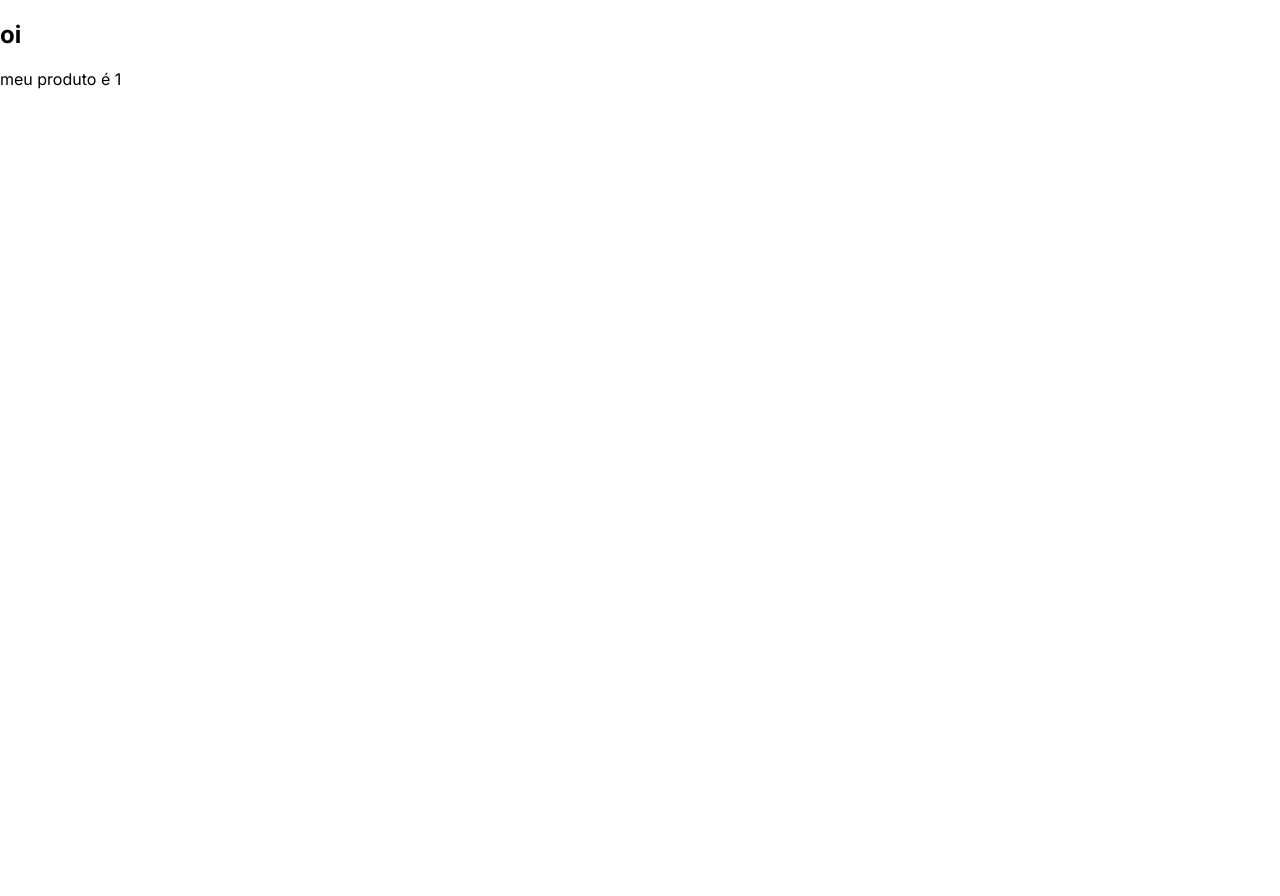
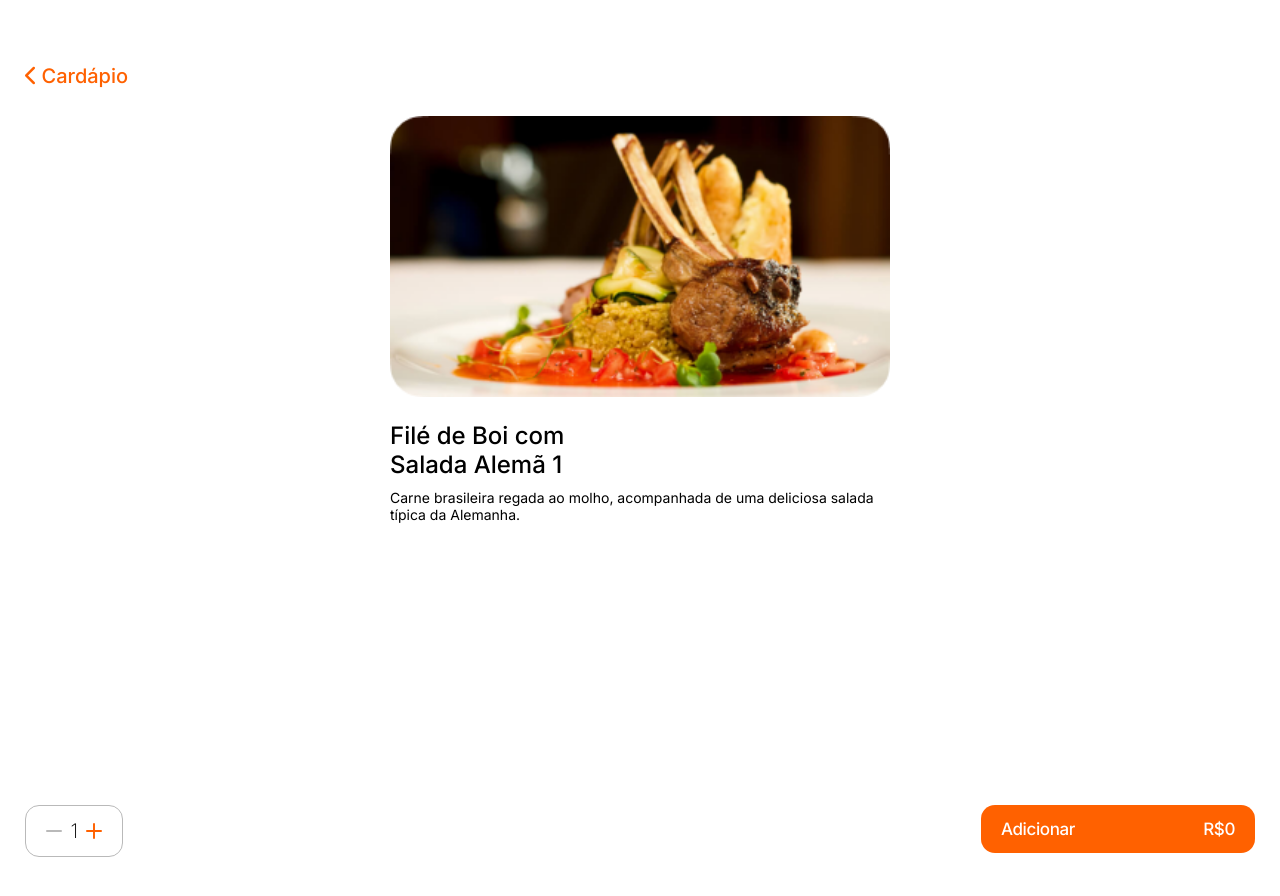
Before and after one commit to RenanTCastro/cardapio-digital-front, a React (Create React App) app: page /Product/1 in a window 1280 px wide. Shown: the top 896 px of the page. Before the commit the page ends 800 px from the top, so only its background shows below. Built offline with nearby package versions, Linux system fonts and the light colour scheme.

Commit message:
construindo lógica de incrementar o preço

```diff
--- a/src/Models/ProductModels.js
+++ b/src/Models/ProductModels.js
@@ -4,36 +4,36 @@ export const ProductsModels = [
     {
         Id: '1',
         Image: DemoProductItem,
-        Title: 'Filé de Boi com Salada Alemã',
+        Title: 'Filé de Boi com Salada Alemã 1',
         Description: 'Carne brasileira regada ao molho, acompanhada de uma deliciosa salada típica da Alemanha.',
-        Price: 'R$ 64,90'
+        Price: '64,90'
     },
     {
         Id: '2',
         Image: DemoProductItem,
-        Title: 'Filé de Boi com Salada Alemã',
+        Title: 'Filé de Boi com Salada Alemã 2',
         Description: 'Carne brasileira regada ao molho, acompanhada de uma deliciosa salada típica da Alemanha.',
-        Price: 'R$ 64,90'
+        Price: '64,90'
     },
     {
         Id: '3',
         Image: DemoProductItem,
-        Title: 'Filé de Boi com Salada Alemã',
+        Title: 'Filé de Boi com Salada Alemã 3',
         Description: 'Carne brasileira regada ao molho, acompanhada de uma deliciosa salada típica da Alemanha.',
-        Price: 'R$ 64,90'
+        Price: '64,90'
     },
     {
         Id: '4',
         Image: DemoProductItem,
         Title: 'Filé de Boi com Salada Alemã',
         Description: 'Carne brasileira regada ao molho, acompanhada de uma deliciosa salada típica da Alemanha.',
-        Price: 'R$ 64,90'
+        Price: '64,90'
     },
     {
         Id: '5',
         Image: DemoProductItem,
         Title: 'Filé de Boi com Salada Alemã',
         Description: 'Carne brasileira regada ao molho, acompanhada de uma deliciosa salada típica da Alemanha.',
-        Price: 'R$ 64,90'
+        Price: '64,90'
     }
 ]
--- /dev/null
+++ b/src/components/BackTitleCM/BackTitle.jsx
@@ -0,0 +1,14 @@
+import { BackText } from "./styles"
+import { Link } from "react-router-dom"
+
+function BackTitle({children, to}){
+    return(
+        <>
+            <BackText>
+                <Link to={to}><i class="fa-solid fa-chevron-left"></i>{children}</Link>
+            </BackText>
+        </>
+    )
+}
+
+export default BackTitle
--- /dev/null
+++ b/src/components/BackTitleCM/styles.js
@@ -0,0 +1,19 @@
+import styled from "styled-components"
+
+export const BackText = styled.h2`
+    a{
+        text-decoration: none;
+        color: #FF6100;
+    }
+    margin-top: 64px;
+    font-size: 20px;
+    font-style: normal;
+    font-weight: 500;
+    line-height: normal;
+    width: 100%;
+    margin-bottom: 28px;
+    i{
+        color: #FF6100;
+        margin-right: 4px;
+    }
+`
--- a/src/components/ProductCardCM/ProductCardCM.jsx
+++ b/src/components/ProductCardCM/ProductCardCM.jsx
@@ -14,7 +14,7 @@ function ProductCard(){
                             <MenuItemText>
                                 <Link to='#'><span>{e.Title}</span>
                                 <p className="description">{e.Description}</p>
-                                <p className="price">{e.Price}</p></Link>
+                                <p className="price">R${e.Price}</p></Link>
                             </MenuItemText>
                         </MenuItem>
                     ))}
--- a/src/pages/EditEstab/EditEstab.jsx
+++ b/src/pages/EditEstab/EditEstab.jsx
@@ -1,9 +1,9 @@
-import { Container, BackText, Inputs, InputNameEstab, InputDescEstab, ButtonsContainer } from "./styles"
+import { Container, Inputs, InputNameEstab, InputDescEstab, ButtonsContainer } from "./styles"
+import { useState } from "react"
 import ExcluirModalCM from "../../components/ExcluirModalCM/ExcluirModalCM"
-import { Link } from "react-router-dom"
 import CancelIcon from '../../assets/cancel-icon.svg'
-import { useState } from "react"
 import ButtonCM from "../../components/ButtonCM/ButtonCM"
+import BackTitle from "../../components/BackTitleCM/BackTitle"
 
 function EditEstab(){
     const [nameEstab, setNameEstab] = useState('')
@@ -18,9 +18,7 @@ function EditEstab(){
         <>
         {excluir && (<ExcluirModalCM closeFunc={CloseModal} />)}
         <Container>
-            <BackText>
-                <Link to='#'><i class="fa-solid fa-chevron-left"></i>Cardápio</Link>
-            </BackText>
+            <BackTitle to='#'>Cardápio</BackTitle>
             <Inputs>
                 <div className="NomeEstabContainer">
                     <InputNameEstab onChange={(e)=> setNameEstab(e.target.value)} value={nameEstab} type="text" placeholder="Nome do estabelecimento" />
--- a/src/pages/EditEstab/styles.js
+++ b/src/pages/EditEstab/styles.js
@@ -4,23 +4,6 @@ export const Container = styled.div`
     display: flex;
     flex-direction: column;
     padding: 0 25px;
-`
-export const BackText = styled.h2`
-    a{
-        text-decoration: none;
-        color: #FF6100;
-    }
-    margin-top: 64px;
-    font-size: 20px;
-    font-style: normal;
-    font-weight: 500;
-    line-height: normal;
-    width: 100%;
-    margin-bottom: 28px;
-    i{
-        color: #FF6100;
-        margin-right: 4px;
-    }
 `
 export const Inputs = styled.div`
     width: 100%;
--- a/src/pages/ProductAdd/ProductAdd.jsx
+++ b/src/pages/ProductAdd/ProductAdd.jsx
@@ -1,13 +1,80 @@
+import { useEffect, useState } from "react"
 import { useParams } from "react-router-dom"
 import { ProductsModels } from "../../Models/ProductModels"
+import { Container, Bottons, ProductContainer, ItemContainer, TextProduct } from "./styles"
+import BackTitle from '../../components/BackTitleCM/BackTitle'
+import iconLess from '../../assets/icons/iconPlu.svg'
+import iconPlus from '../../assets/icons/iconLess.svg'
+
 
 function ProductAdd(){
     const{ id } = useParams()
+    const [quantidade, setQuantidade] = useState(1)
+    const [product, setProduct] = useState([])
+    const [price, setPrice] = useState('0')
+
+    function AddPrice(){
+        // let priceReplaced = price.replace(",", '.')
+        // console.log(priceReplaced)
+        let Item = quantidade * parseFloat(price)
+        return setPrice(Item)
+    }
+
+    function incrementa(){
+        let numero = quantidade
+        if(numero >= 15){
+            return
+        }else{
+        AddPrice()
+        return setQuantidade(numero + 1)}
+    }
+
+    function decrementa(){
+        let numero = quantidade
+        if(numero<= 1){
+            return
+        }else{
+        return setQuantidade(numero - 1)}
+    }
+
+    async function HandleProduct(){
+        let productItem = [ProductsModels.find((item)=> item.Id === id)]
+        setPrice(productItem.Price)
+        setProduct(productItem)
+    }
+
+    useEffect(()=>{
+        HandleProduct();
+        AddPrice()
+    },[])
+
 
     return(
         <>
-        <h2>oi</h2>
-        <span>meu produto é {id}</span>
+            <Container>
+                <BackTitle to="/Home-client">Cardápio</BackTitle>
+                {product.map(e =>(
+                    <ProductContainer key={e.Id}>
+                        <ItemContainer>
+                            <img src={e.Image} alt={e.Title} />
+                            <TextProduct>
+                                <h2>{e.Title}</h2>
+                                <p>{e.Description}</p>
+                            </TextProduct>
+                        </ItemContainer>
+                        <Bottons>
+                            <div className="incrementadora">
+                                <img onClick={()=>decrementa()} src={iconLess}/>
+                                <span>{quantidade}</span>
+                                <img onClick={()=>incrementa()} src={iconPlus}/>
+                            </div>
+                            <div className="price">
+                                <span>Adicionar</span><span>R${price}</span>
+                            </div>
+                        </Bottons>
+                    </ProductContainer>
+                ))}
+            </Container>
         </>
     )
 }
--- a/src/pages/ProductAdd/styles.js
+++ b/src/pages/ProductAdd/styles.js
@@ -0,0 +1,86 @@
+import styled from "styled-components"
+
+export const Container = styled.div`
+    display: flex;
+    flex-direction: column;
+    padding: 0 25px;
+`
+
+export const ProductContainer = styled.div`
+    text-align: center;
+    img{
+        width: 100%;
+        max-width: 500px;
+    }
+`
+export const TextProduct = styled.div`
+    text-align: start;
+    h2{
+        width: 198px;
+        font-weight: 500;
+        font-size: 24px;
+        font-family: Inter;
+        color: #000;
+        margin:20px 0 10px 0;
+    }
+    p{
+        color: #000;
+        font-family: Inter;
+        font-size: 14px;
+        font-weight: 400;
+        margin-top: 10px;
+    }
+`
+export const ItemContainer = styled.div`
+    max-width: 500px;
+    margin:0  auto;
+    margin-bottom: 282px;
+    `
+
+export const Bottons = styled.div`
+    display: flex;
+    flex-direction: row;
+    justify-content: space-between;
+    column-gap: 8px;
+    margin-bottom: 98px;
+    .incrementadora{
+        display: flex;
+        align-items: center;
+        justify-content: center;
+        border: 1px solid #B9B9B9;
+        border-radius: 14px;
+        width: 56px;
+        height: 22px;
+        padding: 14px 20px;
+        span{
+            color: #000;
+            text-align: center;
+            font-feature-settings: 'case' on;
+            font-size: 20px;
+            font-weight: 200;
+            line-height: 22px; /* 129.412% */
+            letter-spacing: -0.408px;
+        }
+        img{
+            width: 32px;
+            height: 32px;
+        }
+    }
+    .price{
+        display: flex;
+        justify-content: space-between;
+        align-items: center;
+        background: #FF6100;
+        color: white;
+        font-size: 17px;
+        font-weight: 500;
+        letter-spacing: -0.408px;
+        border-radius: 14px;
+        max-width: 234px;
+        width: 100%;
+        max-height: 50px;
+        height: 100%;
+        padding: 14px 20px;
+    }
+
+`
```
Also changed, not shown: src/components/CategoryCarrouselCM/CategoryCarrouselCM.jsx (+0 -19 lines), src/assets/icons/iconLess.svg (added), src/assets/icons/iconPlu.svg (added).
